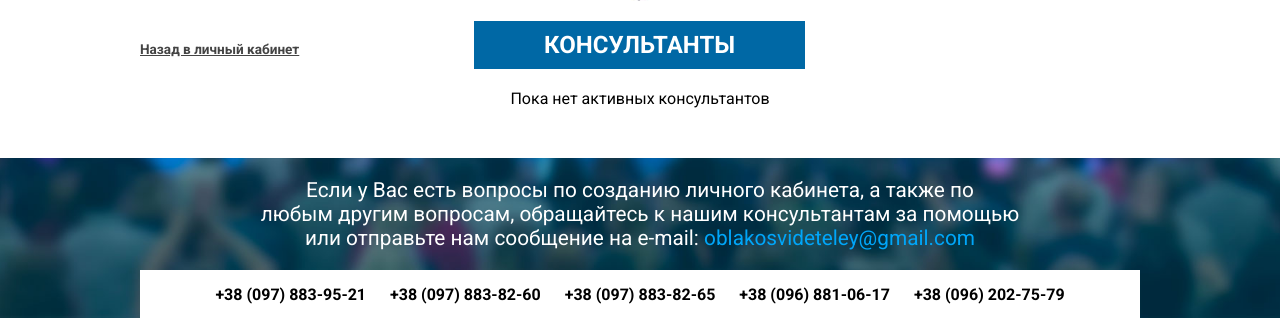
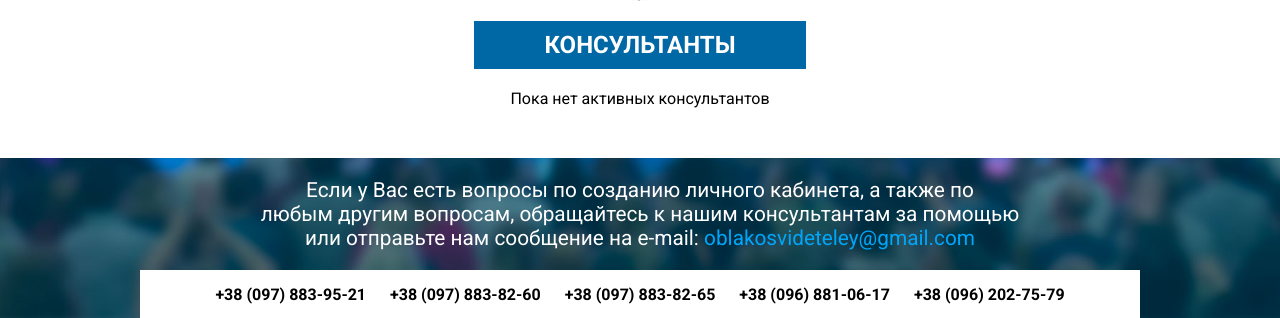
Before and after one commit to alexanderzor/witcloud, a Django app: page /consults/ in a window 1280 px wide. Shown: the part 615-933 px from the top of the page. Run offline with Django 3.2, Linux system fonts and the light colour scheme; the visitor is signed in with stand-in values (Sample User, id 1); data that the repository does not hold is empty; some libraries are stand-ins or nearby versions.

Commit message:
Исправлен счетчик лайков. Визуальные фиксы.

```diff
--- a/accounts/models.py
+++ b/accounts/models.py
@@ -16,14 +16,14 @@ class CustomUser(User):
     objects = UserManager()
 
     def has_voted(self, need):
-        if not Votes.objects.filter(need_id=need).first():
+        if not Votes.objects.filter(need_id=need, user_id=self).first():
             return False
         else:
             return True
 
     def vote(self, need):
         if not self.has_voted(need):
-            v = Votes.objects.create(user_id=self, need_id=need)
+            v = Votes(user_id=self, need_id=need)
             v.save()
 
 
--- a/broadcast/views.py
+++ b/broadcast/views.py
@@ -106,4 +106,5 @@ def thank_board(request):
 def vote(request, key):
     need = Need.objects.get(id=int(key))
     request.user.vote(need)
+   # need.voters.add(request.user)
     return HttpResponseRedirect(reverse('need_board'))
--- a/static/css/styles.css
+++ b/static/css/styles.css
@@ -392,7 +392,7 @@ section.s-1 {
 
 	font-size: 1.5em;
 
-	margin-left: -200px;
+	/*margin-left: -200px;*/
 
 }
 
--- a/templates/consults.html
+++ b/templates/consults.html
@@ -4,8 +4,7 @@
 	<div class="banner"></div>
 	<section class="s-1">
 		<div class="wrp-1000">
-			<div class="header-s-1 custom-marg-left">Консультанты</div>
-			<div class="floated-back"><a href="{% url 'index' %}">Назад в личный кабинет</a></div>
+			<div class="header-s-1 ">Консультанты</div>
 		</div>
 	</section>
 	<section class="consult">
--- a/templates/private.html
+++ b/templates/private.html
@@ -6,7 +6,6 @@
 	<section class="s-1">
 		<div class="wrp-1000">
 			<div class="header-s-1">Приватный эфир 4 измерения</div>
-			<div class="floated-back"><a href="{% url 'index' %}">Назад в личный кабинет</a></div>
 			<div class="block-video">
 				<div class="video-wrp">
 
--- a/templates/profile.html
+++ b/templates/profile.html
@@ -5,7 +5,6 @@
 <section class="s-1 custom-s1">
 		<div class="wrp-1000">
 			<div class="header-s-1">Настройка профиля</div>
-			<div class="floated-back"><a href="#">Назад в личный кабинет</a></div>
 			<form enctype="multipart/form-data" action="" method="post" class="user-form">
 {% csrf_token  %}
                 <div class="pick-file">
```
